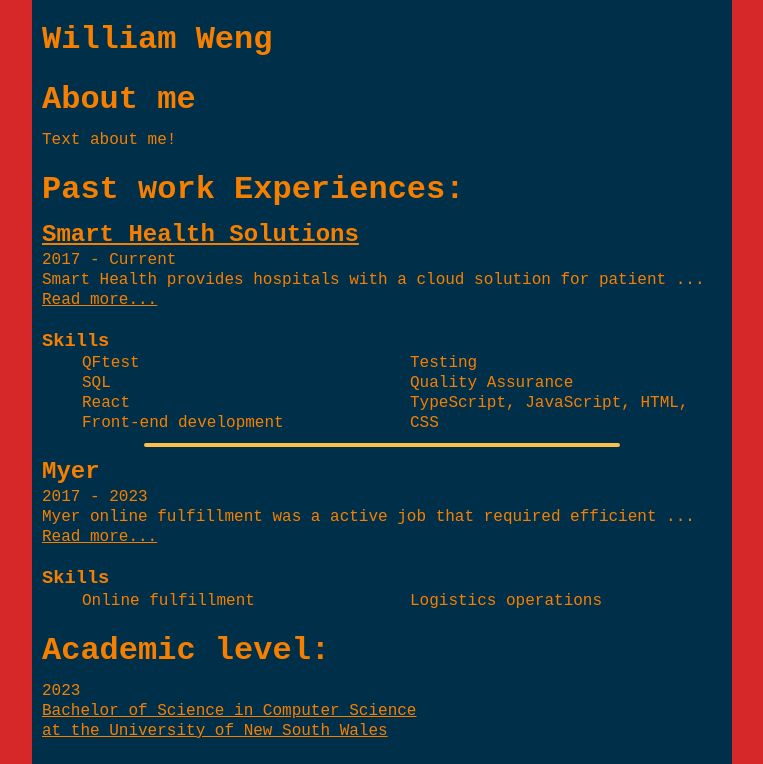
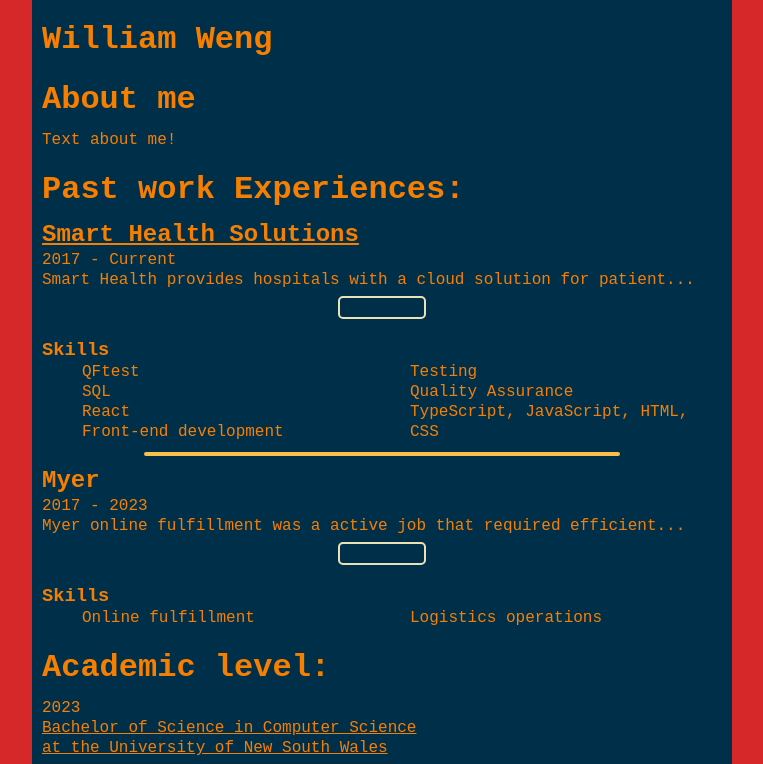
Before and after one commit to will-weng/will-weng.github.io, a React (Create React App) app: page / in a window 1280 px wide. Shown: the top 764 px of the page, without its empty margins (258-1021 px from the left). Built offline with nearby package versions, Linux system fonts and the light colour scheme; the HTML template or start-up script is replaced by a standard one.

Commit message:
Created button for show more show less

```diff
--- a/src/components/projects/ProjectDescription.tsx
+++ b/src/components/projects/ProjectDescription.tsx
@@ -6,9 +6,20 @@ interface ProjectDescriptionProps {
 }
 
 const ProjectDescriptionStyle = styled.div`
+    display: flex;
+    flex-direction: column;
 `
-const ReadMoreStyle = styled.p`
-    text-decoration:underline;
+const ShowMoreStyle = styled.button`
+    margin-top: 6px;
+    margin-right: auto;
+    margin-left: auto;
+    border: 2px solid;
+    border-color: ${({ theme }) => theme.colours.Vanilla};
+    border-radius: 5px;
+    font-weight: bold;
+    background-color: ${({ theme }) => theme.colours.OrangeWheel};
+    color: ${({ theme }) => theme.colours.PrussianBlue};
+
     &:hover {
         text-decoration-color: ${({ theme }) => theme.colours.Vanilla};
         color: ${({ theme }) => theme.colours.Vanilla};
@@ -16,18 +27,21 @@ const ReadMoreStyle = styled.p`
 `
 
 function ProjectDescription(props: ProjectDescriptionProps) {
-    const [readMore, setreadMore] = useState(false);
+    const [showMore, setshowMore] = useState(false);
 
     const description = props.description;
 
-    const startDescript = description.split(' ').slice(0, 10).join(' ').concat(' ');
-    const endDescript = description.split(' ').slice(10).join(' ');
+    const startDescript = description.split(' ').slice(0, 10).join(' ');
+    const endDescript = ' ' + description.split(' ').slice(10).join(' ');
 
     return (
         <ProjectDescriptionStyle>
             <p>{startDescript}
-                {readMore ? endDescript : '...'}</p>
-            <ReadMoreStyle onClick={() => { setreadMore(!readMore) }}>Read more...</ReadMoreStyle>
+                {showMore ? endDescript : '...'}
+            </p>
+            <ShowMoreStyle onClick={() => { setshowMore(!showMore) }}>
+                {showMore ? 'Show less' : 'Show more'}
+            </ShowMoreStyle>
         </ProjectDescriptionStyle >
     );
 }
--- a/src/components/styles/Theme.ts
+++ b/src/components/styles/Theme.ts
@@ -8,7 +8,7 @@ const theme = {
         Vanilla: '#eae2b7ff',
     },
     font: {
-        text: 'Courier New'
+        text: 'Courier New, Courier, Lucida Sans Typewriter, Lucida Typewriter, monospace'
     }
 }
 
```
